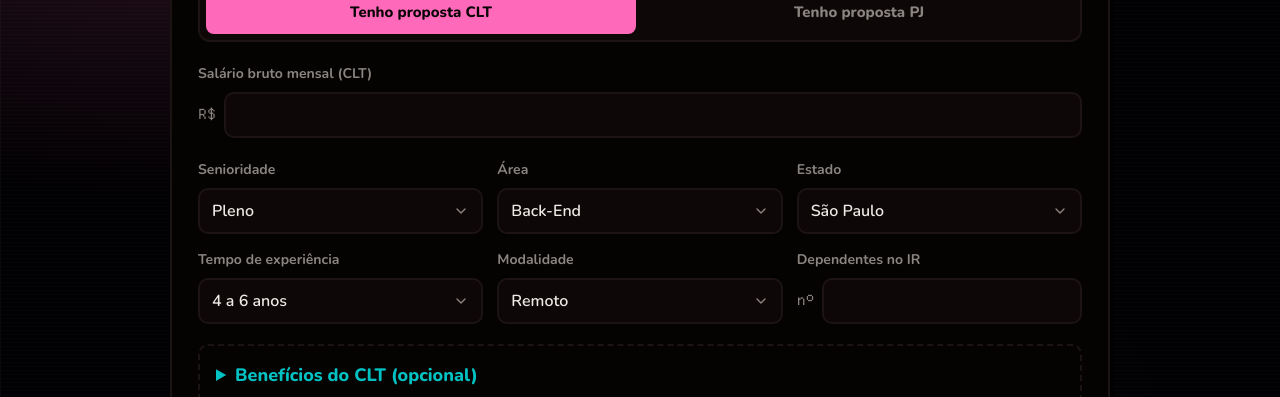
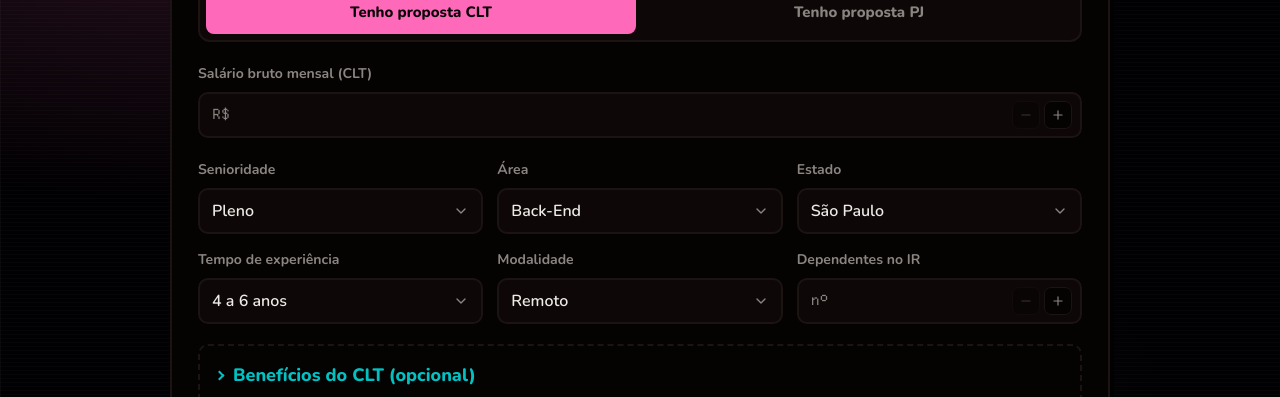
Before and after one commit to LucasSantana-Dev/clt-pj-calculator, a React (Vite) app: page / in a window 1280 px wide. Shown: the part 402-799 px from the top of the page. Built offline with nearby package versions, Linux system fonts and the light colour scheme.

Commit message:
feat(ui): campos numéricos com stepper e marcadores de details customizados

```diff
--- a/src/index.css
+++ b/src/index.css
@@ -423,16 +423,93 @@ section {
   border-color: var(--accent);
 }
 
-.campo-input {
-  display: flex;
-  align-items: center;
-  gap: 8px;
-}
-
 .campo-prefixo {
   color: var(--muted);
   font-family: var(--display);
   font-size: 14px;
+}
+
+/* ── Campo numérico com stepper ─────────────────────── */
+.campo-num {
+  display: flex;
+  align-items: center;
+  gap: 0;
+  background: var(--surface-2);
+  border: 2px solid var(--border);
+  border-radius: 10px;
+  transition: border-color 0.15s ease;
+}
+
+.campo-num:focus-within {
+  border-color: var(--accent);
+}
+
+.campo-num:hover:not(:focus-within) {
+  border-color: color-mix(in srgb, var(--accent) 55%, var(--border));
+}
+
+.campo-num .campo-prefixo {
+  padding-left: 12px;
+}
+
+.campo-num input {
+  flex: 1;
+  min-width: 0;
+  background: transparent;
+  border: none;
+  border-radius: 10px;
+  color: var(--text);
+  font-family: var(--font);
+  font-size: 16px;
+  font-weight: 600;
+  padding: 10px 12px;
+  appearance: textfield;
+  -moz-appearance: textfield;
+}
+
+.campo-num input:focus {
+  outline: none;
+}
+
+.campo-num input::-webkit-inner-spin-button,
+.campo-num input::-webkit-outer-spin-button {
+  -webkit-appearance: none;
+  margin: 0;
+}
+
+.stepper {
+  display: flex;
+  gap: 4px;
+  padding-right: 8px;
+  flex-shrink: 0;
+}
+
+.stepper button {
+  display: inline-flex;
+  align-items: center;
+  justify-content: center;
+  width: 28px;
+  height: 28px;
+  border-radius: 7px;
+  border: 1px solid var(--border);
+  background: var(--surface);
+  color: var(--muted);
+  cursor: pointer;
+  transition: border-color 0.12s ease, color 0.12s ease, background 0.12s ease;
+}
+
+.stepper button:hover:not(:disabled) {
+  border-color: var(--accent);
+  color: var(--accent);
+}
+
+.stepper button:active:not(:disabled) {
+  background: color-mix(in srgb, var(--accent) 15%, var(--surface));
+}
+
+.stepper button:disabled {
+  opacity: 0.35;
+  cursor: default;
 }
 
 .grade-perfil,
@@ -1001,3 +1078,38 @@ section {
   margin: 12px auto 0;
   font-size: 13.5px;
 }
+
+/* ── Marcadores customizados de details/summary ─────── */
+.bloco-opcional summary,
+.como-calculamos summary,
+.tabela-dados summary {
+  list-style: none;
+  display: flex;
+  align-items: center;
+  gap: 10px;
+}
+
+.bloco-opcional summary::-webkit-details-marker,
+.como-calculamos summary::-webkit-details-marker,
+.tabela-dados summary::-webkit-details-marker {
+  display: none;
+}
+
+.bloco-opcional summary::before,
+.como-calculamos summary::before,
+.tabela-dados summary::before {
+  content: '';
+  width: 7px;
+  height: 7px;
+  border-right: 2px solid currentColor;
+  border-bottom: 2px solid currentColor;
+  transform: rotate(-45deg);
+  transition: transform 0.15s ease;
+  flex-shrink: 0;
+}
+
+.bloco-opcional[open] > summary::before,
+.como-calculamos[open] > summary::before,
+.tabela-dados[open] > summary::before {
+  transform: rotate(45deg);
+}
--- /dev/null
+++ b/src/ui/CampoNumero.tsx
@@ -0,0 +1,62 @@
+import { Minus, Plus } from 'lucide-react'
+
+interface Props {
+  id: string
+  rotulo: string
+  valor: number
+  aoMudar: (v: number) => void
+  prefixo?: string
+  passo?: number
+  min?: number
+  max?: number
+  /** Exibe 0 em vez de campo vazio (bom para campos onde zero é escolha real). */
+  mostrarZero?: boolean
+}
+
+export function CampoNumero({
+  id,
+  rotulo,
+  valor,
+  aoMudar,
+  prefixo,
+  passo = 100,
+  min = 0,
+  max = Number.MAX_SAFE_INTEGER,
+  mostrarZero = false,
+}: Props) {
+  const limita = (v: number) => Math.min(max, Math.max(min, v))
+  const ajusta = (delta: number) => aoMudar(limita((valor || 0) + delta))
+
+  return (
+    <div className="campo">
+      <label className="campo-rotulo" htmlFor={id}>
+        {rotulo}
+      </label>
+      <div className="campo-num">
+        {prefixo && <span className="campo-prefixo">{prefixo}</span>}
+        <input
+          id={id}
+          type="number"
+          inputMode="numeric"
+          min={min}
+          step={passo}
+          value={mostrarZero ? valor : valor || ''}
+          onChange={(e) => aoMudar(limita(Number(e.target.value) || 0))}
+        />
+        <span className="stepper">
+          <button
+            type="button"
+            aria-label={`Diminuir ${rotulo}`}
+            onClick={() => ajusta(-passo)}
+            disabled={(valor || 0) <= min}
+          >
+            <Minus size={14} aria-hidden="true" />
+          </button>
+          <button type="button" aria-label={`Aumentar ${rotulo}`} onClick={() => ajusta(passo)}>
+            <Plus size={14} aria-hidden="true" />
+          </button>
+        </span>
+      </div>
+    </div>
+  )
+}
--- a/src/ui/Colchao.tsx
+++ b/src/ui/Colchao.tsx
@@ -1,5 +1,6 @@
 import type { ColchaoInput, ColchaoResult } from '../engine/colchao'
 import { brl, brlExato, pct } from './formato'
+import { CampoNumero } from './CampoNumero'
 
 interface Props {
   resultado: ColchaoResult
@@ -25,46 +26,42 @@ export function Colchao({ resultado, config, aoMudar }: Props) {
       </p>
 
       <div className="colchao-config grade-2">
-        <label className="campo">
-          <span className="campo-rotulo">Semanas de férias por ano</span>
-          <input
-            type="number"
-            min={0}
+        <CampoNumero
+          id="colchao-ferias"
+          rotulo="Semanas de férias por ano"
+          valor={config.semanasFerias}
+          aoMudar={(v) => aoMudar({ ...config, semanasFerias: v })}
+          passo={1}
           max={12}
-            value={config.semanasFerias}
-            onChange={(e) => aoMudar({ ...config, semanasFerias: Number(e.target.value) || 0 })}
+          mostrarZero
         />
-        </label>
-        <label className="campo">
-          <span className="campo-rotulo">Semanas paradas entre contratos</span>
-          <input
-            type="number"
-            min={0}
+        <CampoNumero
+          id="colchao-inatividade"
+          rotulo="Semanas paradas entre contratos"
+          valor={config.semanasInatividade}
+          aoMudar={(v) => aoMudar({ ...config, semanasInatividade: v })}
+          passo={1}
           max={26}
-            value={config.semanasInatividade}
-            onChange={(e) => aoMudar({ ...config, semanasInatividade: Number(e.target.value) || 0 })}
+          mostrarZero
         />
-        </label>
-        <label className="campo">
-          <span className="campo-rotulo">Plano de saúde por mês (R$)</span>
-          <input
-            type="number"
-            min={0}
-            step={50}
-            value={config.planoSaudeMensal}
-            onChange={(e) => aoMudar({ ...config, planoSaudeMensal: Number(e.target.value) || 0 })}
+        <CampoNumero
+          id="colchao-plano"
+          rotulo="Plano de saúde por mês"
+          valor={config.planoSaudeMensal}
+          aoMudar={(v) => aoMudar({ ...config, planoSaudeMensal: v })}
+          prefixo="R$"
+          passo={50}
+          mostrarZero
         />
-        </label>
-        <label className="campo">
-          <span className="campo-rotulo">Previdência por mês (R$)</span>
-          <input
-            type="number"
-            min={0}
-            step={50}
-            value={config.previdenciaMensal}
-            onChange={(e) => aoMudar({ ...config, previdenciaMensal: Number(e.target.value) || 0 })}
+        <CampoNumero
+          id="colchao-previdencia"
+          rotulo="Previdência por mês"
+          valor={config.previdenciaMensal}
+          aoMudar={(v) => aoMudar({ ...config, previdenciaMensal: v })}
+          prefixo="R$"
+          passo={50}
+          mostrarZero
         />
-        </label>
       </div>
 
       <ul className="colchao-itens">
--- a/src/ui/Formulario.tsx
+++ b/src/ui/Formulario.tsx
@@ -2,6 +2,7 @@ import type { Dispatch, SetStateAction } from 'react'
 import type { Area, Experiencia, Modalidade, Senioridade, Uf } from '../engine/benchmark'
 import { AREAS, EXPERIENCIAS, MODALIDADES, SENIORIDADES, UFS } from './opcoes'
 import { Select } from './Select'
+import { CampoNumero } from './CampoNumero'
 
 export type Direcao = 'clt-para-pj' | 'pj-para-clt'
 
@@ -25,38 +26,6 @@ interface Props {
   aoMudar: Dispatch<SetStateAction<Entradas>>
 }
 
-function CampoNumero({
-  id,
-  rotulo,
-  valor,
-  aoMudar,
-  prefixo = 'R$',
-  passo = 100,
-}: {
-  id: string
-  rotulo: string
-  valor: number
-  aoMudar: (v: number) => void
-  prefixo?: string
-  passo?: number
-}) {
-  return (
-    <label className="campo" htmlFor={id}>
-      <span className="campo-rotulo">{rotulo}</span>
-      <span className="campo-input">
-        <span className="campo-prefixo">{prefixo}</span>
-        <input
-          id={id}
-          type="number"
-          min={0}
-          step={passo}
-          value={valor || ''}
-          onChange={(e) => aoMudar(Number(e.target.value) || 0)}
-        />
-      </span>
-    </label>
-  )
-}
 
 export function Formulario({ entradas, aoMudar }: Props) {
   const ehCltParaPj = entradas.direcao === 'clt-para-pj'
@@ -86,6 +55,7 @@ export function Formulario({ entradas, aoMudar }: Props) {
 
       <CampoNumero
         id="valor"
+        prefixo="R$"
         rotulo={ehCltParaPj ? 'Salário bruto mensal (CLT)' : 'Faturamento mensal (PJ)'}
         valor={entradas.valor}
         aoMudar={(v) => muda('valor', v)}
@@ -146,12 +116,14 @@ export function Formulario({ entradas, aoMudar }: Props) {
         <div className="grade-2">
           <CampoNumero
             id="beneficios"
+          prefixo="R$"
             rotulo="Benefícios mensais (VR, VA, plano, etc.)"
             valor={entradas.beneficiosMensais}
             aoMudar={(v) => muda('beneficiosMensais', v)}
           />
           <CampoNumero
             id="plr"
+          prefixo="R$"
             rotulo="PLR líquida estimada por ano"
             valor={entradas.plrLiquidaAnual}
             aoMudar={(v) => muda('plrLiquidaAnual', v)}
@@ -168,12 +140,14 @@ export function Formulario({ entradas, aoMudar }: Props) {
         <div className="grade-2">
           <CampoNumero
             id="contador"
+          prefixo="R$"
             rotulo="Contador por mês"
             valor={entradas.contadorMensal}
             aoMudar={(v) => muda('contadorMensal', v)}
           />
           <CampoNumero
             id="prolabore"
+          prefixo="R$"
             rotulo="Pró-labore fixo (0 = otimizar)"
             valor={entradas.proLaboreCustom ?? 0}
             aoMudar={(v) => muda('proLaboreCustom', v > 0 ? v : null)}
```
Lines whose indentation alone changed are shown as unchanged.
